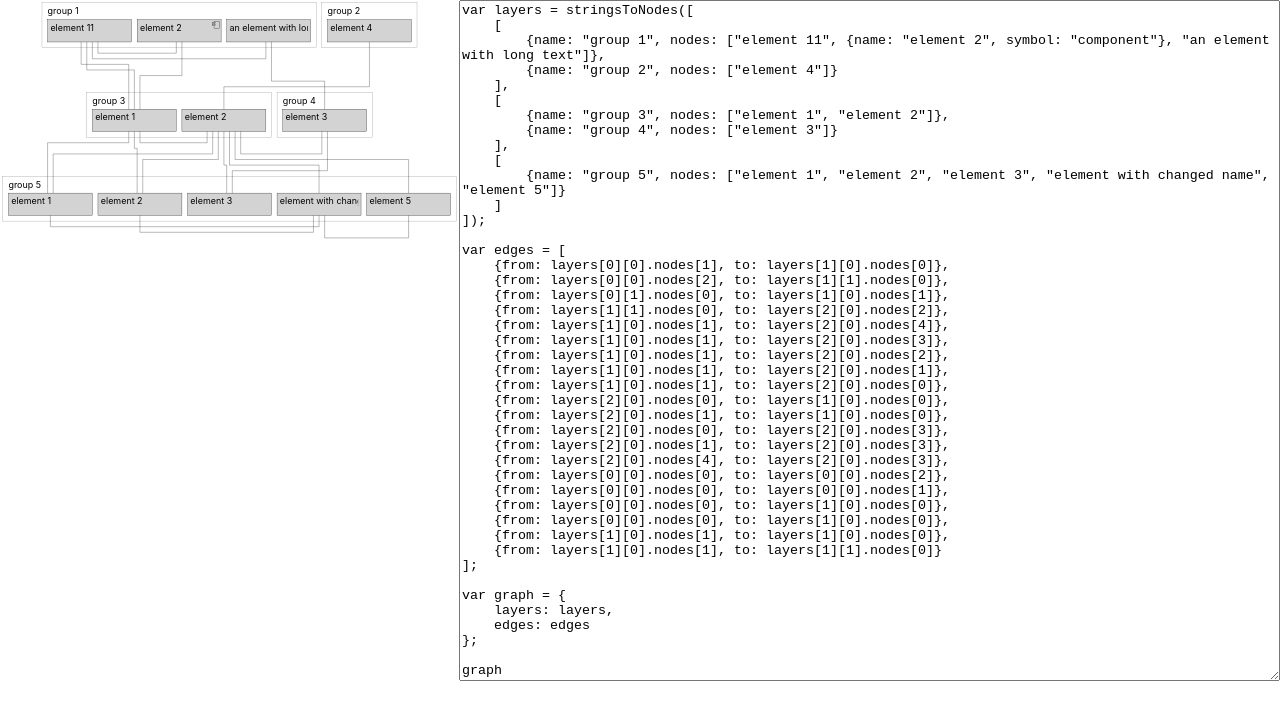
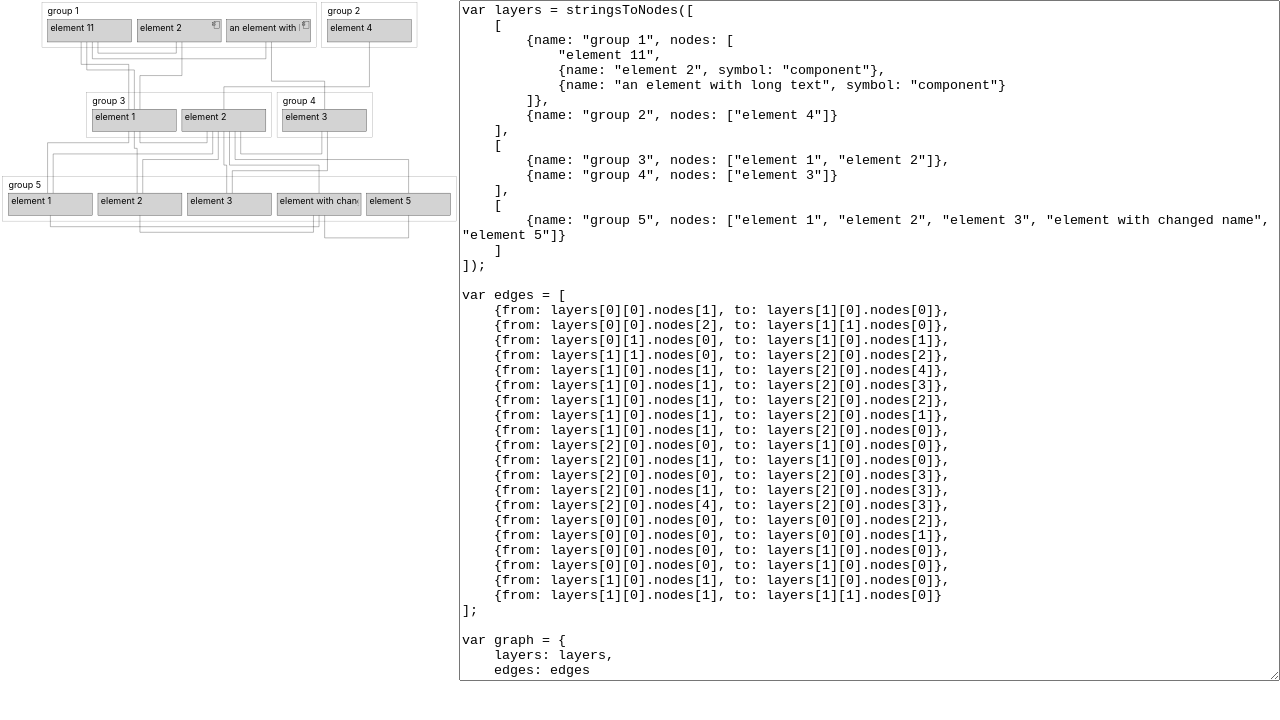
Before and after one commit to tkreyling/svg-experiments, a React (Create React App) app: page / in a window 1280 px wide. Shown: the top 720 px of the page. Built offline with nearby package versions, Linux system fonts and the light colour scheme.

Commit message:
Adjust text clipping for symbol

```diff
--- a/src/App.tsx
+++ b/src/App.tsx
@@ -383,6 +383,7 @@ export const ComponentSymbol: React.FC<Symbol> = symbol => {
 };
 
 export const Rect: React.FC<Node & LayerPosition & Coordinates> = node => {
+    let isComponent = node.symbol === "component";
     return (
         <g key={node.key}>
             <rect data-testid="rect"
@@ -395,10 +396,13 @@ export const Rect: React.FC<Node & LayerPosition & Coordinates> = node => {
             </text>
 
             <clipPath id={"clip-element-text-" + node.key}>
-                <rect x={node.x + TEXT_PADDING} y={node.y} width={ELEMENT_WIDTH - 2 * TEXT_PADDING} height={ELEMENT_HEIGHT}/>
+                <rect
+                    x={node.x + TEXT_PADDING} y={node.y}
+                    width={ELEMENT_WIDTH - 2 * TEXT_PADDING - (isComponent ? (SYMBOL_WIDTH + SYMBOL_SPACING) : 0)}
+                    height={ELEMENT_HEIGHT}/>
             </clipPath>
 
-            {(node.symbol === "component") ?
+            {isComponent ?
                 <ComponentSymbol
                     symbolKey={node.key + "CS"}
                     x={node.x + ELEMENT_WIDTH - SYMBOL_WIDTH - SYMBOL_SPACING}
@@ -482,7 +486,11 @@ export function stringsToNodes(strings: Group<string | Node>[][]): Layer<Node, u
 let graphAsString =
 `var layers = stringsToNodes([
     [
-        {name: "group 1", nodes: ["element 11", {name: "element 2", symbol: "component"}, "an element with long text"]},
+        {name: "group 1", nodes: [
+            "element 11",
+            {name: "element 2", symbol: "component"},
+            {name: "an element with long text", symbol: "component"}
+        ]},
         {name: "group 2", nodes: ["element 4"]}
     ],
     [
```
